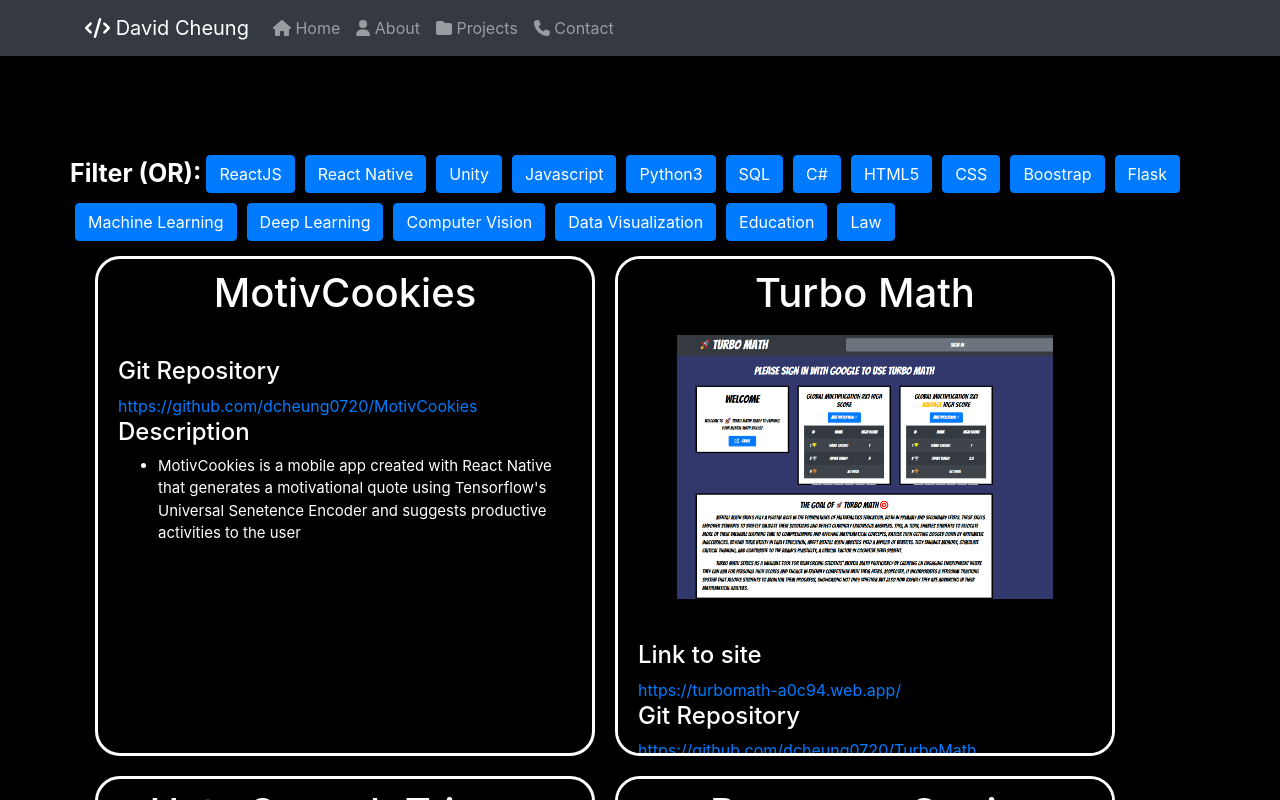
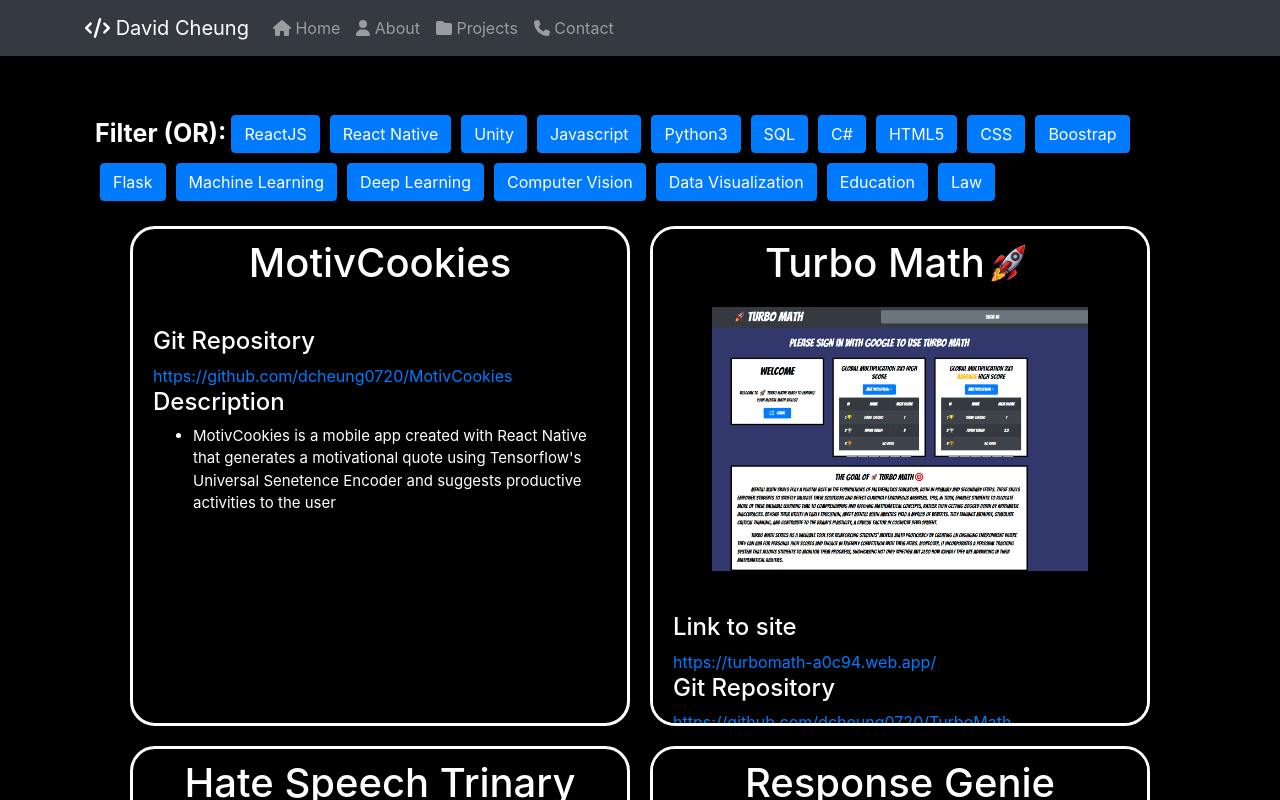
Before and after one commit to dcheung0720/Portfolio, a React (Create React App) app: page /#/Projects in a window 1280 px wide. Built offline with nearby package versions, Linux system fonts and the light colour scheme.

Commit message:
added icon to turbo math

```diff
--- a/src/components/Projects.js
+++ b/src/components/Projects.js
@@ -17,6 +17,7 @@ const Projects = () =>{
     const projects  = {
         "MotivCookies": {
             "Name": "MotivCookies",
+            "Icon": "",
             "Date": "10-24-2023",
             "Image": "",
             "File": "",
@@ -27,6 +28,7 @@ const Projects = () =>{
         },
         "TurboMath": {
             "Name": "Turbo Math",
+            "Icon": "/Portfolio/img/Turbo.png",
             "Date": "06-24-2023",
             "Image": "/Portfolio/img/TurboMath.png",
             "File": "",
@@ -37,6 +39,7 @@ const Projects = () =>{
         },
         "HateSpeechClassifier":{
             "Name": "Hate Speech Trinary Classification",
+            "Icon": "",
             "Date": "03-03-2023",
             "Image": "",
             "File": "/Portfolio/files/ClassifierReport.pdf",
@@ -48,6 +51,7 @@ const Projects = () =>{
         },
         "ResponseGenie":{
             "Name": "Response Genie",
+            "Icon": "",
             "Date": "01-03-2023",
             "Image": "/Portfolio/img/ResponseGenie.png",
             "File": "",
@@ -60,6 +64,7 @@ const Projects = () =>{
         },
         "LastStand":{
             "Name": "Last Stand",
+            "Icon": "",
             "Date": "01-03-2023",
             "Image": "",
             "File": "",
@@ -70,6 +75,7 @@ const Projects = () =>{
         },
         "Gesic":{
             "Name": "Gesic",
+            "Icon": "",
             "Date": "11-25-2023",
             "Image": "",
             "File": "",
@@ -80,6 +86,7 @@ const Projects = () =>{
         },
         "ISeekNu":{
             "Name": "ISeekNu",
+            "Icon": "",
             "Date": "11-01-2022",
             "Image": "",
             "File": "",
@@ -90,6 +97,7 @@ const Projects = () =>{
         },
         "Holler":{
             "Name": "Holler",
+            "Icon": "",
             "Date": "03-01-2022",
             "Image": "",
             "File": "",
@@ -113,8 +121,8 @@ const Projects = () =>{
         }
     };
 
-    return (<Container  style = {{position: "absolute", top: 150, left: "50%", transform: "translate(-50%, 0)", width: "100%"}}>
-        <Row style = {{display: "flex", justifyContent: "left", alignItems:"center"}}>
+    return (<Container  style = {{position: "absolute", top: 100, left: "50%", transform: "translate(-50%, 0)", width: "100%"}}>
+        <Row style = {{display: "flex", justifyContent: "left", alignItems:"center", margin: 10}}>
             <span style = {{fontSize: "25px", }}> <b>Filter (OR): </b> </span>
             {
                 categories.map(cat =>
@@ -124,7 +132,7 @@ const Projects = () =>{
             }
         </Row>
         <Row>
-            <Col style = {{display: "flex", justifyContent:"left", flexWrap: "wrap"}}>{
+            <Col style = {{display: "flex", justifyContent:"center", flexWrap: "wrap", width: "100%"}}>{
             Object.values(projects).filter(
                 item => item["Categories"].some(
                 item  => {
@@ -135,8 +143,11 @@ const Projects = () =>{
                 }))
                 .map(item => {
                 return(
-                    <Card md = {6} xs = {12} lg = {4} style={{width: "500px",height: "500px", border: "3px solid white", borderRadius: "5%", backgroundColor: "black", margin: "10px", overflowY: "scroll" }}>
-                        <h1 style = {{marginTop: "10px"}}>{item["Name"]}</h1>
+                    <Card md = {12} xs = {12} lg = {12} style={{width: "500px",height: "500px", border: "3px solid white", borderRadius: "5%", backgroundColor: "black", margin: "10px", overflowY: "scroll" }}>
+                        <h1 style = {{marginTop: "10px", display: "flex", justifyContent: "center"}}>
+                            {item["Name"]}
+                            {item["Icon"] !== "" && <img src = {item["Icon"]} style = {{borderRadius: "50%", width: "50px", height: "50px"}}></img>}
+                        </h1>
                         <Card.Title>
                             {item["Image"] !== "" && <Card.Img  src= {item["Image"]}  style = {{padding: "10px", height: "auto", width: "80%"}} />}
                         </Card.Title>
```
Also changed, not shown: public/img/Turbo.png (added).
